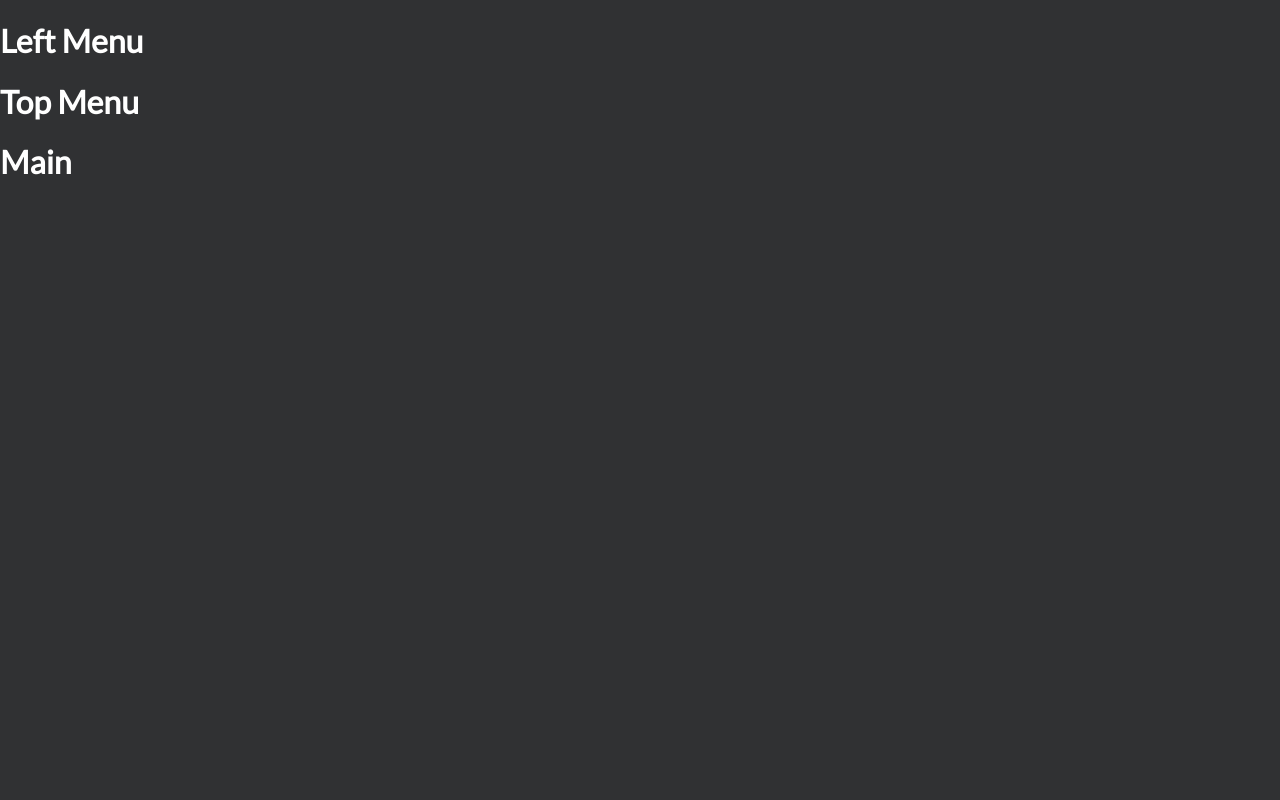
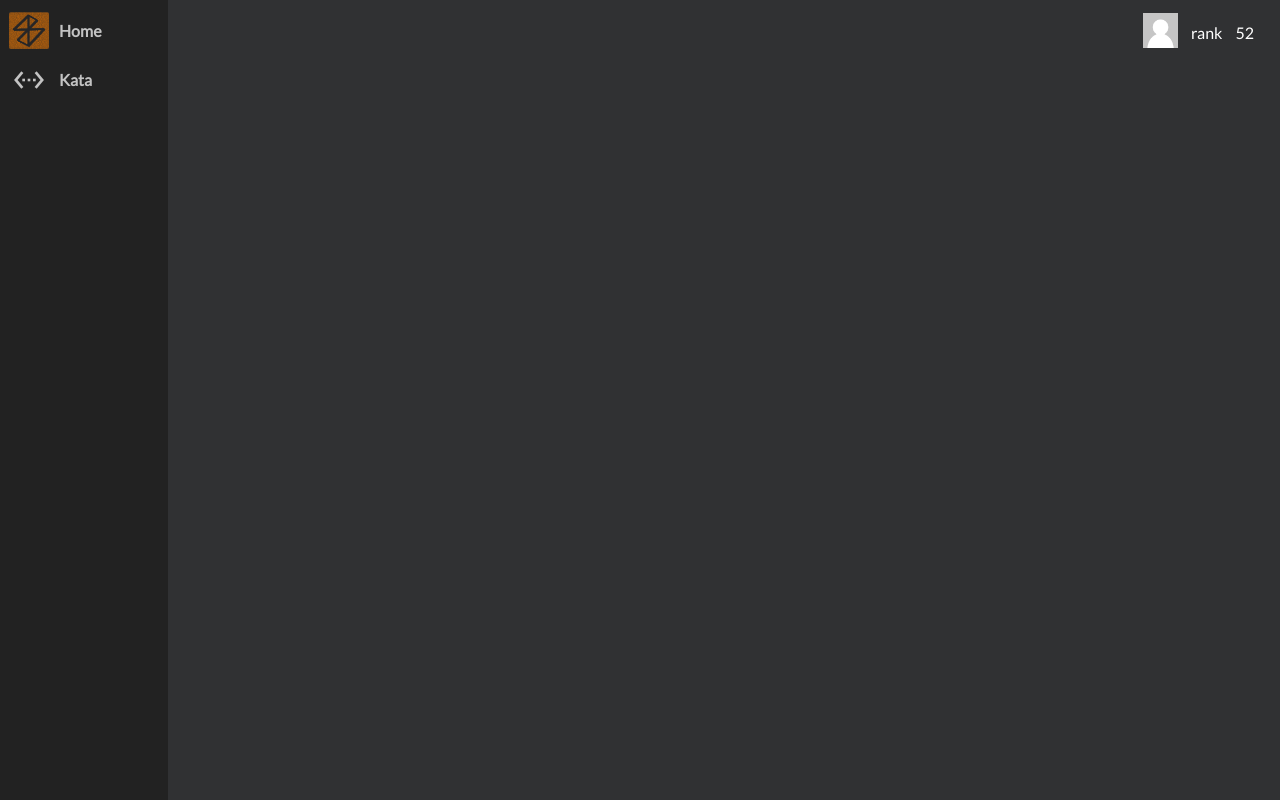
Before and after one commit to MiguelRodriguezR/HackerFights, a Next.js app: page / in a window 1280 px wide. Built offline with nearby package versions, Linux system fonts and the light colour scheme; no server answers; sample sign-in values are in the browser's storage.

Commit message:
top menu, left menu

```diff
--- a/components/layouts/Layout.jsx
+++ b/components/layouts/Layout.jsx
@@ -1,14 +1,20 @@
 import React from "react";
 import LeftMenu from "./LeftMenu";
 import TopMenu from "./TopMenu";
+import styled from "@emotion/styled";
+
+
+const Container = styled.div`
+  margin-left: 80px;
+`;
 
 const Layout = (props) => {
   return (
-    <>
+    <Container>
       <LeftMenu></LeftMenu>
       <TopMenu></TopMenu>
       <main>{props.children}</main>
-    </>
+    </Container>
   );
 };
 
--- a/components/layouts/LeftMenu.jsx
+++ b/components/layouts/LeftMenu.jsx
@@ -1,7 +1,70 @@
-import React from 'react'
+import React from "react";
+import styled from "@emotion/styled";
+
+const Container = styled.div`
+  background-color: #222222;
+  padding: 9px;
+  padding-top: 12px;
+  width: 40px;
+  position: fixed;
+  overflow: hidden;
+  height: 100vh;
+  top: 0;
+  left: 0;
+  display: flex;
+  flex-direction: column;
+  align-items: flex-start;
+  transition: all 0.2s ease-in-out;
+
+  &:hover {
+    width: 150px;
+  }
+`;
+
+const Option = styled.div`
+  margin-bottom: 15px;
+  width: 150px;
+  display: flex;
+  align-items: center;
+  justify-content: flex-start;
+  cursor: pointer;
+
+  .icon {
+    color: #c3c3c3;
+    width: 40px;
+    display: flex;
+    justify-content: center;
+    .material-icons {
+      font-size: 2em;
+    }
+    img {
+      width: 40px;
+    }
+  }
+  .text {
+    color: #c3c3c3;
+    font-weight: bold;
+    margin-left: 10px;
+  }
+`;
 
 const LeftMenu = () => {
-    return ( <h1>Left Menu</h1> );
-}
+  return (
+    <Container>
+      <Option>
+        <div className="icon">
+          <img className="logo" src="/static/img/singleLogo.png" alt="" />
+        </div>
+        <div className="text">Home</div>
+      </Option>
+      <Option>
+        <div className="icon">
+          <i className="material-icons">settings_ethernet</i>
+        </div>
+        <div className="text">Kata</div>
+      </Option>
+    </Container>
+  );
+};
 
 export default LeftMenu;
--- a/components/layouts/TopMenu.jsx
+++ b/components/layouts/TopMenu.jsx
@@ -1,7 +1,87 @@
-import React from 'react'
+import React from "react";
+import styled from "@emotion/styled";
+import firebase from "../../firebase";
+import Router from "next/router";
+
+const Container = styled.div`
+  position: fixed;
+  top: 0;
+  right: 0;
+
+  .view {
+    padding: 13px;
+    display: flex;
+    align-items: center;
+    div {
+      margin-right: 13px;
+    }
+
+    .photo {
+      img {
+        width: 35px;
+      }
+    }
+  }
+
+  .menu {
+    margin-top: 5px;
+    font-size: 0.9em;
+    display: none;
+    .element {
+      padding: 13px;
+      cursor: pointer;
+      border-top: solid 1px gray;
+      padding: 8px;
+      display: flex;
+      .icon {
+        .material-icons {
+          font-size: 1.3em;
+        }
+      }
+      .text {
+        margin-left: 5px;
+      }
+    }
+  }
+
+  &:hover {
+    background-color: #282828;
+
+    .menu {
+      display: block;
+    }
+  }
+`;
 
 const TopMenu = () => {
-    return ( <h1>Top Menu</h1> );
-}
+  const logout = async () => {
+    await firebase.logout();
+    Router.push("/login");
+  };
+
+  return (
+    <>
+      <Container>
+        <div className="view">
+          <div className="photo">
+            <img className="logo" src="/static/img/default-avatar.png" alt="" />
+          </div>
+          <div className="rank">rank</div>
+          <div className="honor">52</div>
+        </div>
+        <div className="menu">
+          <div className="element">
+            <div className="icon">
+              <i className="material-icons">power_settings_new</i>
+            </div>
+            <div className="text" onClick={logout}>
+              Log Out
+            </div>
+          </div>
+        </div>
+      </Container>
+    </>
+  );
+};
 
 export default TopMenu;
--- a/styles/globals.css
+++ b/styles/globals.css
@@ -15,7 +15,7 @@ a {
 }
 
 * {
-  box-sizing: border-box;
+  /* box-sizing: border-box; */
 }
 
 
```
Also changed, not shown: public/static/img/default-avatar.png (added), public/static/img/singleLogo.png (added).
